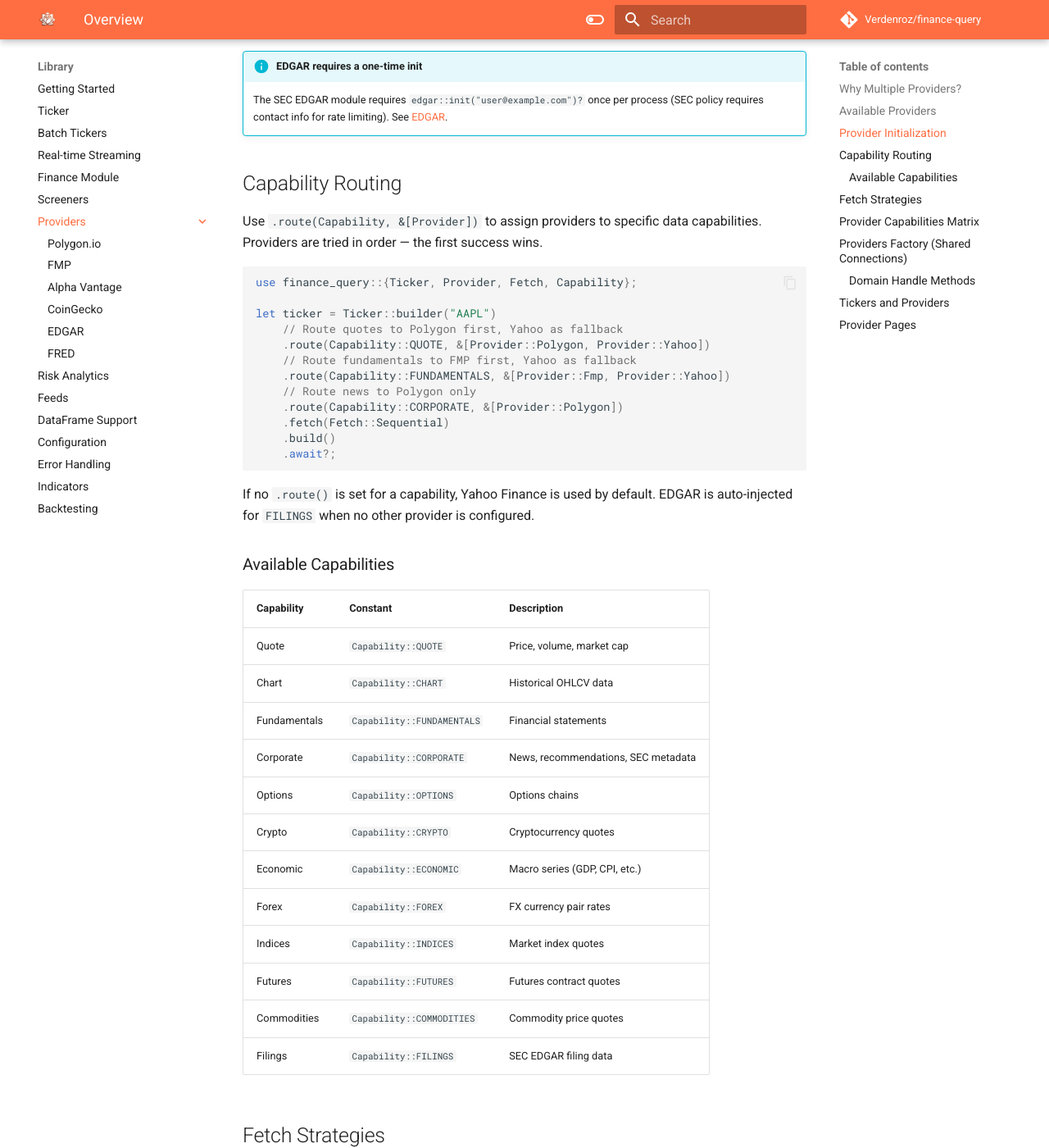
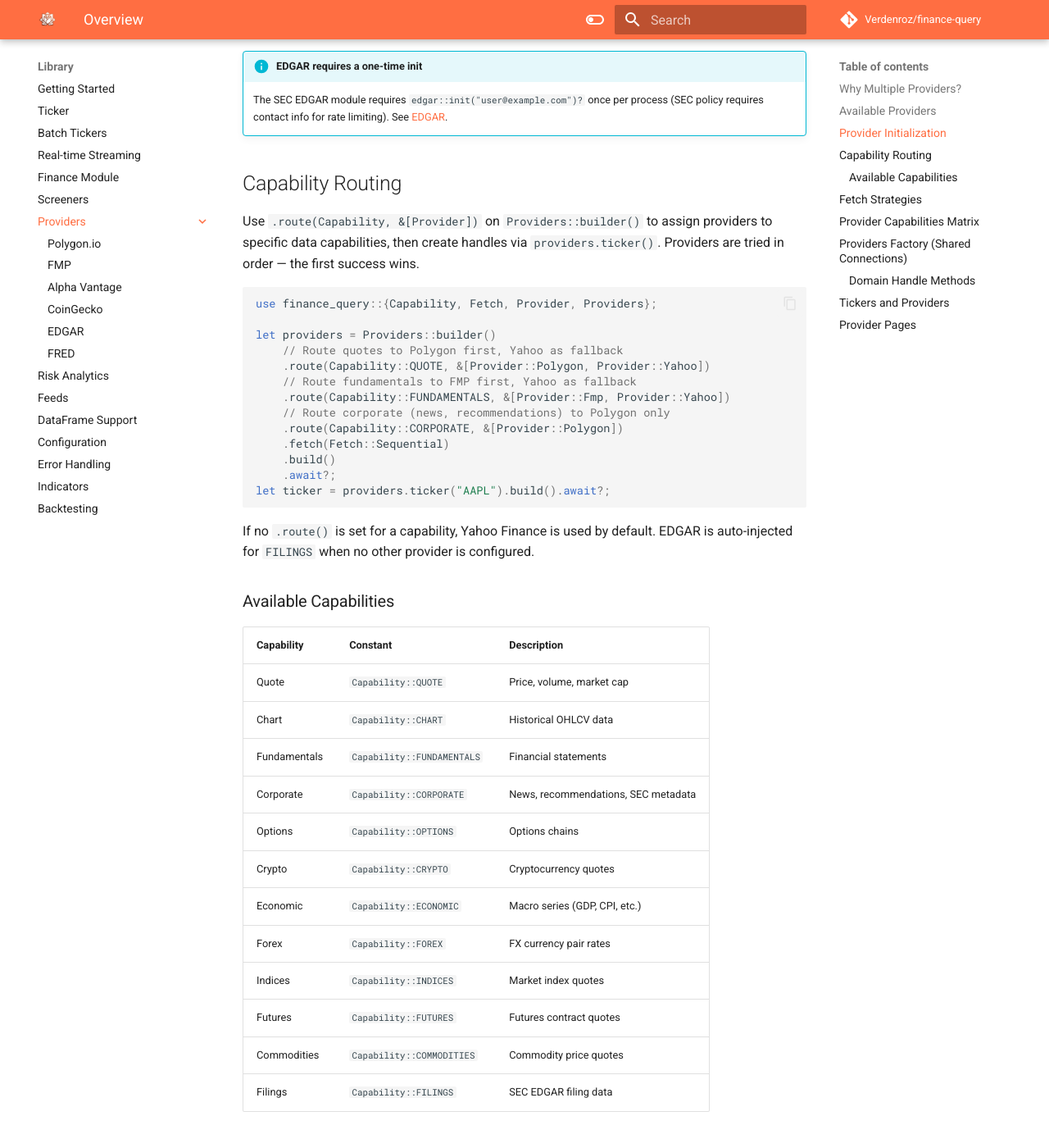
Before and after one commit to Verdenroz/finance-query, an MkDocs documentation site: the page built from docs/library/providers/index.md, in a window 1280 px wide and 1400 px high, scrolled down 1393 px. Shown: the whole window at 82% size. Built offline with MkDocs 1.6.1 and Material for MkDocs 9.7.7, drawn with Linux system fonts in a browser that asks for light colours; comment, search, counter and statistics services are not loaded; some of the changed text lies outside the part shown.

Commit message:
docs: update docs for multi-provider routing via ProvidersBuilder

````diff
--- a/docs/library/providers/index.md
+++ b/docs/library/providers/index.md
@@ -46,21 +46,22 @@ export FRED_API_KEY="your-fred-key"
 
 ## Capability Routing
 
-Use `.route(Capability, &[Provider])` to assign providers to specific data capabilities. Providers are tried in order — the first success wins.
+Use `.route(Capability, &[Provider])` on `Providers::builder()` to assign providers to specific data capabilities, then create handles via `providers.ticker()`. Providers are tried in order — the first success wins.
 
 ```rust
-use finance_query::{Ticker, Provider, Fetch, Capability};
+use finance_query::{Capability, Fetch, Provider, Providers};
 
-let ticker = Ticker::builder("AAPL")
+let providers = Providers::builder()
     // Route quotes to Polygon first, Yahoo as fallback
     .route(Capability::QUOTE, &[Provider::Polygon, Provider::Yahoo])
     // Route fundamentals to FMP first, Yahoo as fallback
     .route(Capability::FUNDAMENTALS, &[Provider::Fmp, Provider::Yahoo])
-    // Route news to Polygon only
+    // Route corporate (news, recommendations) to Polygon only
     .route(Capability::CORPORATE, &[Provider::Polygon])
     .fetch(Fetch::Sequential)
     .build()
     .await?;
+let ticker = providers.ticker("AAPL").build().await?;
 ```
 
 If no `.route()` is set for a capability, Yahoo Finance is used by default. EDGAR is auto-injected for `FILINGS` when no other provider is configured.
@@ -92,21 +93,23 @@ If no `.route()` is set for a capability, Yahoo Finance is used by default. EDGA
 | `Fetch::Parallel` | Fire all concurrently; first success wins | Lowest latency for real-time data |
 
 ```rust
-use finance_query::Fetch;
+use finance_query::{Capability, Fetch, Provider, Providers};
 
 // Sequential: try Polygon, then Yahoo if Polygon fails
-let ticker = Ticker::builder("AAPL")
+let providers = Providers::builder()
     .route(Capability::QUOTE, &[Provider::Polygon, Provider::Yahoo])
     .fetch(Fetch::Sequential)
     .build()
     .await?;
+let ticker = providers.ticker("AAPL").build().await?;
 
 // Parallel: race Polygon against Yahoo, use whichever responds first
-let ticker = Ticker::builder("AAPL")
+let providers = Providers::builder()
     .route(Capability::QUOTE, &[Provider::Polygon, Provider::Yahoo])
     .fetch(Fetch::Parallel)
     .build()
     .await?;
+let ticker = providers.ticker("AAPL").build().await?;
 ```
 
 ## Provider Capabilities Matrix
````
Also changed, not shown: docs/library/configuration.md (+4 -3 lines), docs/library/getting-started.md (+4 -3 lines), docs/library/ticker.md (+14 -5 lines).
